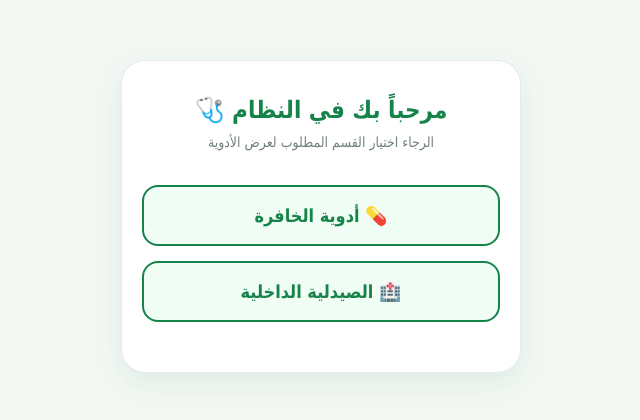
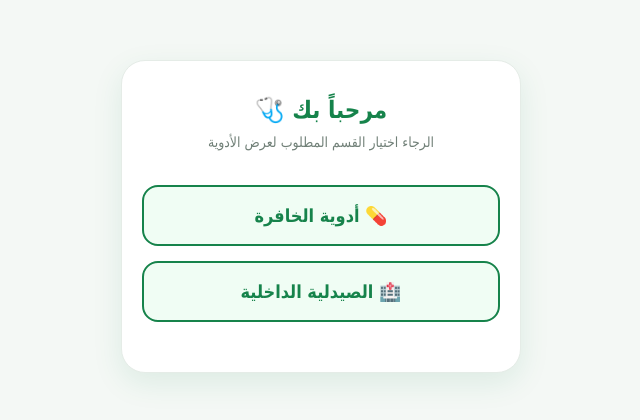
Before and after one commit to Pharma-iq/Pharmacy-med, a plain HTML site: page index.html in a window 1280 px wide. Shown: the part 184-604 px from the top of the page, without its empty margins (319-959 px from the left). Drawn offline with Linux system fonts and the light colour scheme.

Commit message:
Update greeting text in index.html

```diff
--- a/index.html
+++ b/index.html
@@ -18,7 +18,7 @@
 </head>
 <body>
     <div class="card">
-        <h1>مرحباً بك في النظام 🩺</h1>
+        <h1>مرحباً بك 🩺</h1>
         <p>الرجاء اختيار القسم المطلوب لعرض الأدوية</p>
         <a href="khafra.html" class="btn">💊 أدوية الخافرة</a>
         <a href="internal.html" class="btn">🏥 الصيدلية الداخلية</a>
```
